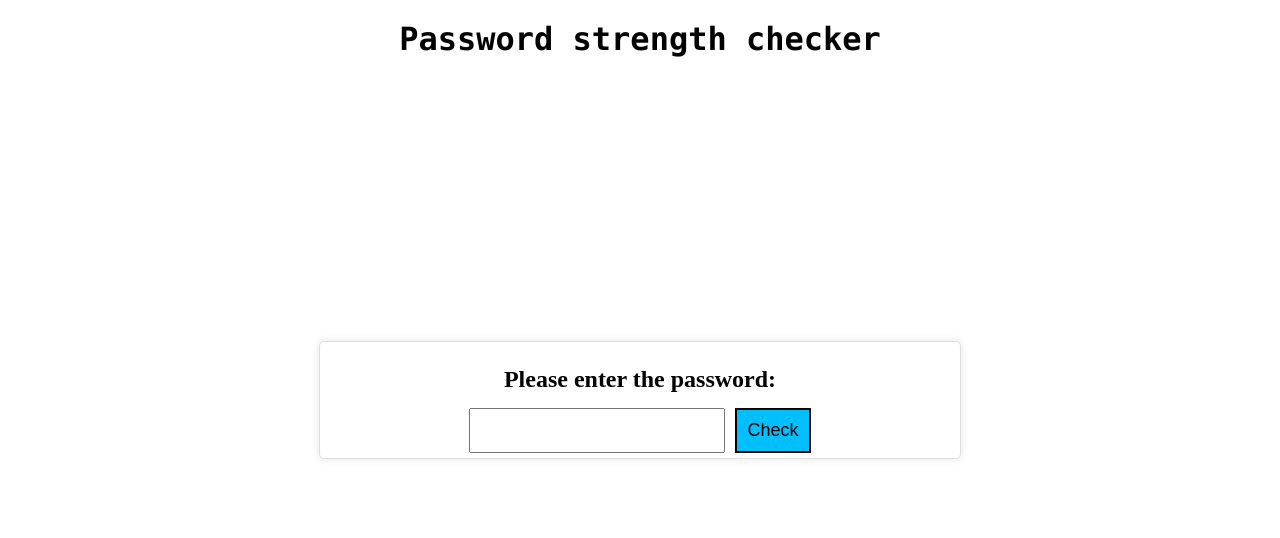
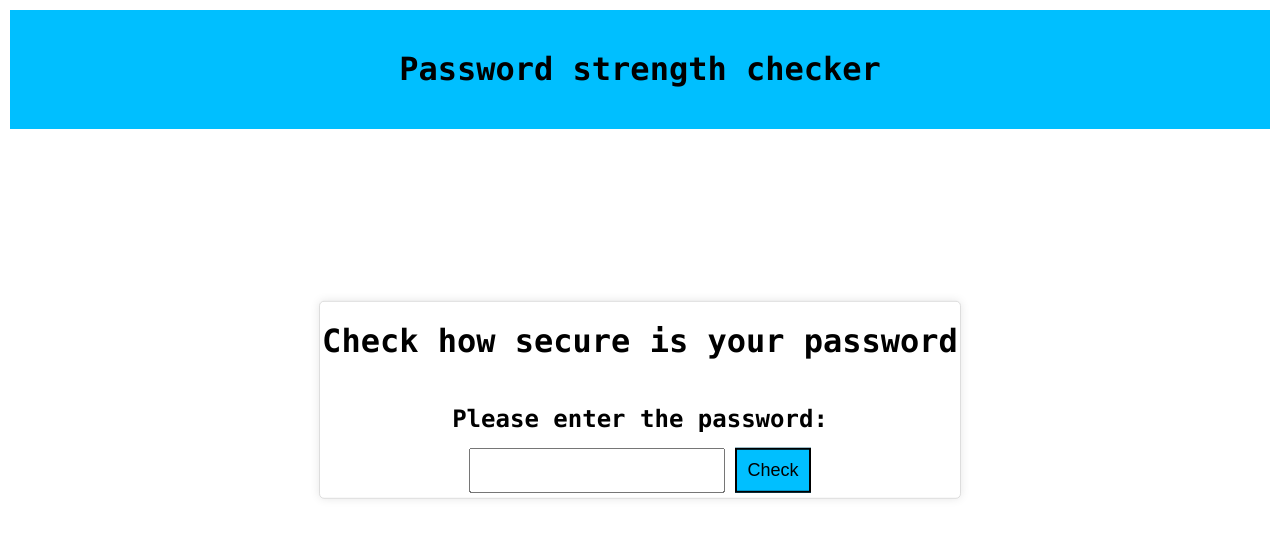
Before and after one commit to DinuC28/password_strenght_checker, a plain HTML site: page index.html in a window 1280 px wide. Drawn offline with Linux system fonts and the light colour scheme.

Commit message:
First layout design

```diff
--- a/index.html
+++ b/index.html
@@ -6,13 +6,17 @@
 
     <link rel="stylesheet" href="style.css">
 </head>
+
 <body>
 
+<header>
+    <h1>Password strength checker</h1>
+</header>
 
-<h1>Password strength checker</h1>
 
 <form>
     <div class="container">
+        <h1>Check how secure is your password</h1>
         <h3>Please enter the password:</h3>
 
         <div class="input">
@@ -20,10 +24,7 @@
                 <input type="text">
             </label>
             <button>Check</button>
-
-
         </div>
-
 
     </div>
 
--- a/style.css
+++ b/style.css
@@ -1,10 +1,16 @@
+body{
+    font-family: 'Consolas', 'Menlo', 'DejaVu Sans Mono', 'Bitstream Vera Sans Mono', monospace;
+    margin: auto;
+    padding: 10px;
+}
+header{
+    background-color: deepskyblue;
+    padding: 20px;
+    text-align: center;
+}
 h1{
-    font-family: 'Consolas', 'Menlo', 'DejaVu Sans Mono', 'Bitstream Vera Sans Mono', monospace;
     text-align: center;
     margin-top: 20px;
-}
-body{
-    margin: auto;
 }
 button{
     background-color: deepskyblue;
```
